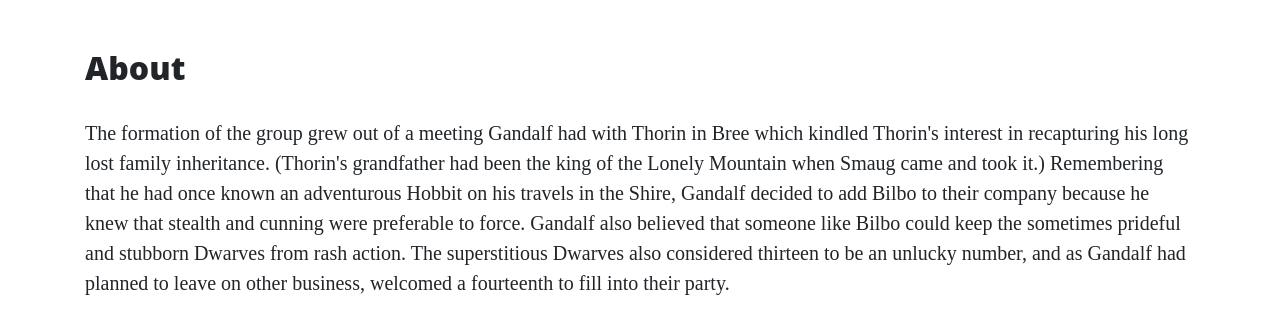
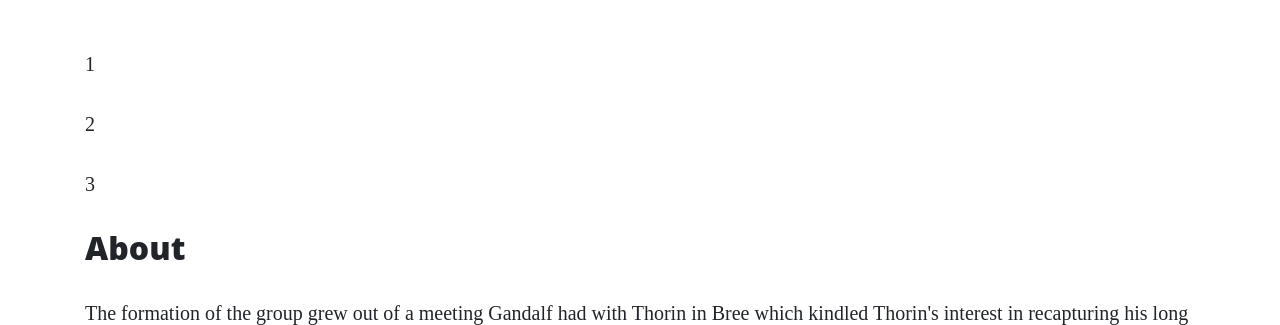
Before and after one commit to sediqa01/Hello-Flask, a Flask app: page /about in a window 1280 px wide. Shown: the part 629-954 px from the top of the page. Run offline with Flask 2, Linux system fonts and the light colour scheme; some libraries are stand-ins or nearby versions.

Commit message:
Flask & Data  using For loops inside HTML

```diff
--- a/run.py
+++ b/run.py
@@ -12,7 +12,7 @@ def index():
 
 @app.route("/about")
 def about():
-    return render_template("about.html", page_title="About")
+    return render_template("about.html", page_title="About", list_of_num=[1, 2, 3])
 
 
 @app.route("/contact")
--- a/templates/about.html
+++ b/templates/about.html
@@ -1,5 +1,8 @@
 {% extends "base.html" %}
 {% block content %}
+    {% for number in list_of_num %}
+    <p>{{ number }}</p>
+    {% endfor%}
     <h2> {{ page_title}} </h2>
     <p>
         The formation of the group grew out of a meeting Gandalf had with Thorin in Bree which kindled Thorin's interest in
```
